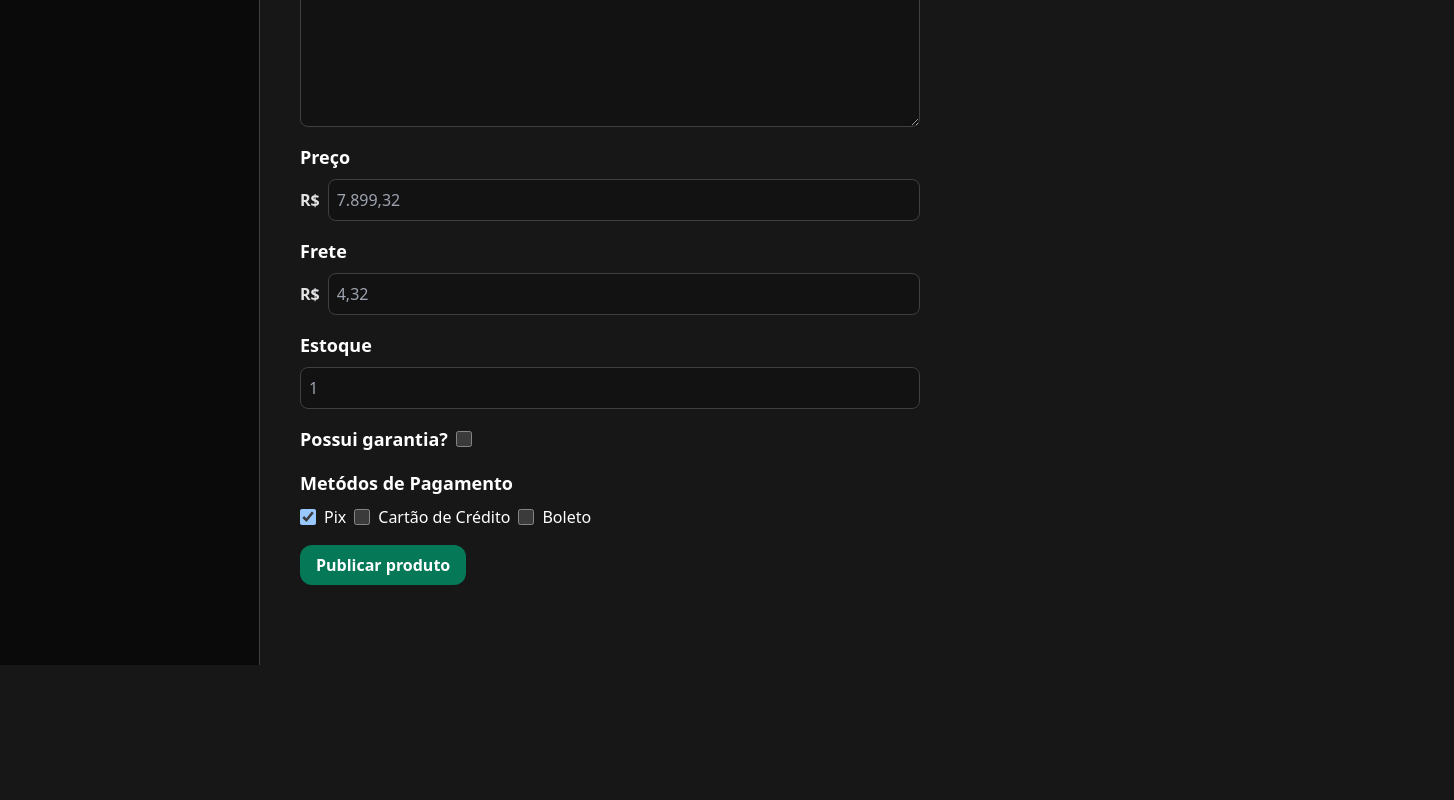
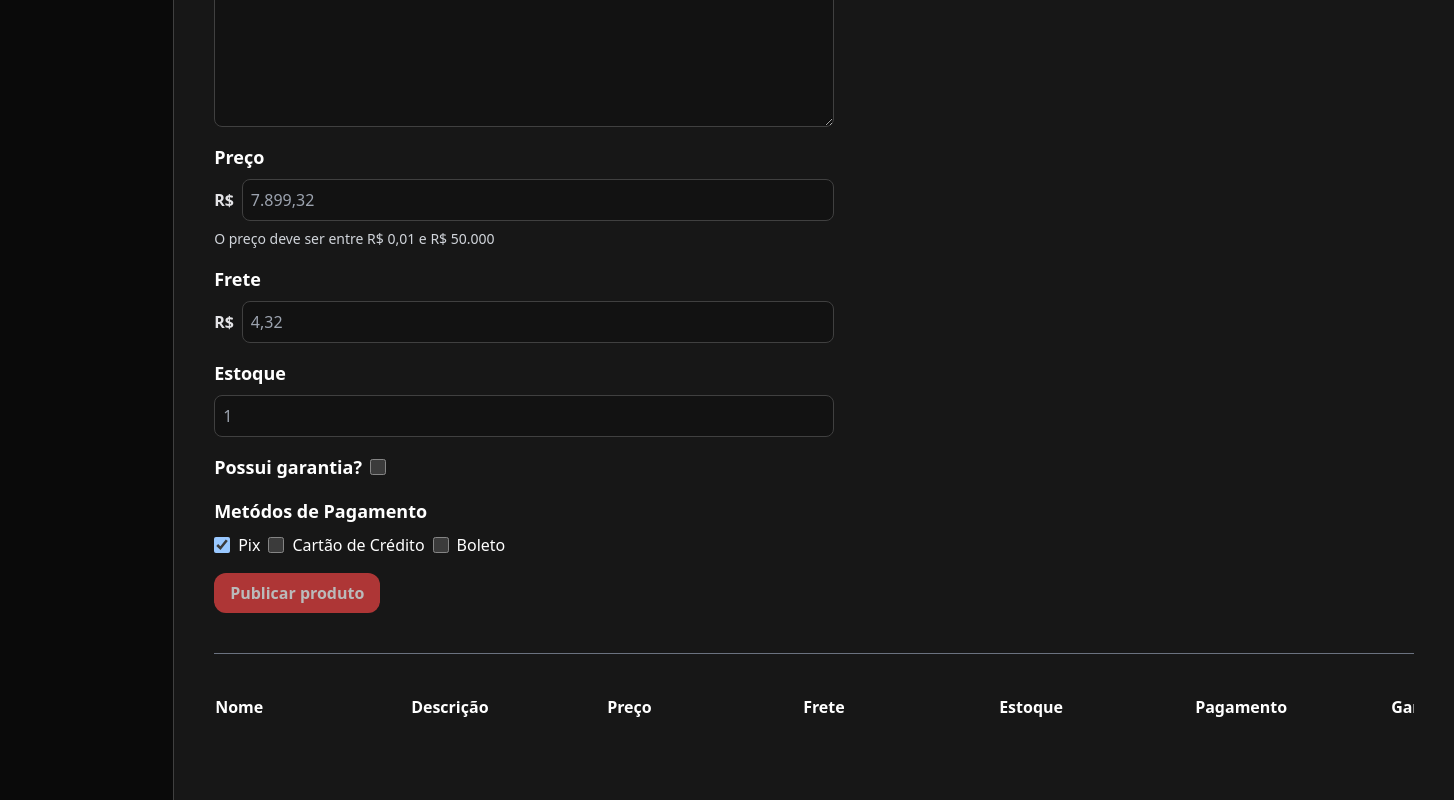
Before and after one commit to davipatricio/senai-curso-web, a React (Vite) app: page /cadastro-produtos in a window 1280 px wide. Shown: the part 414-1214 px from the top of the page, 1454 px wide, since content can reach past the window. Before the commit the page ends 1079 px from the top, so only its background shows below. Built offline with nearby package versions, Linux system fonts and the light colour scheme.

Commit message:
add table to list products

```diff
--- /dev/null
+++ b/src/pages/cadastro-produtos/Form.tsx
@@ -0,0 +1,207 @@
+import { ChangeEvent, useState } from "react";
+
+type SupportedPaymentMethods = keyof typeof PaymentMethods;
+
+export interface RegisterProductState {
+  name: string;
+  description: string;
+  base64: string;
+  garantia: boolean;
+  price: number;
+  frete: number;
+  quantity: number;
+  paymentMethods: SupportedPaymentMethods[];
+}
+
+interface CreateProductFormProps {
+  onAdd: (data: RegisterProductState) => void;
+}
+
+const PaymentMethods = {
+  pix: "Pix",
+  card: "Cartão de Crédito",
+  boleto: "Boleto",
+};
+
+const initialProductData = {
+  name: "",
+  description: "",
+  base64: "",
+  garantia: false,
+  price: 0,
+  quantity: 0,
+  frete: 0,
+  paymentMethods: ["pix"],
+} as RegisterProductState;
+
+export default function CreateProductForm({ onAdd }: CreateProductFormProps) {
+  const [data, setData] = useState<RegisterProductState>(initialProductData);
+
+  const handleTextChange = (
+    e: ChangeEvent<HTMLInputElement | HTMLTextAreaElement>,
+  ) => {
+    const { name, value } = e.target;
+    setData({
+      ...data,
+      [name]: value,
+    });
+  };
+
+  const handleCheckbox = (e: ChangeEvent<HTMLInputElement>) => {
+    const { name, checked } = e.target;
+    setData({
+      ...data,
+      [name]: checked,
+    });
+  };
+
+  const handlePaymentMethod = (method: SupportedPaymentMethods) => () => {
+    if (data.paymentMethods.includes(method))
+      setData({
+        ...data,
+        paymentMethods: data.paymentMethods.filter((t) => t !== method),
+      });
+    else
+      setData({
+        ...data,
+        paymentMethods: [...data.paymentMethods, method],
+      });
+  };
+
+  const handleButtonSubmit = () => {
+    onAdd(data);
+    setData(initialProductData);
+  };
+
+  return (
+    <>
+      <label className="flex flex-col gap-2">
+        <p className="font-bold text-lg">Nome do Produto</p>
+        <input
+          className="peer p-2 rounded-lg border border-neutral-700"
+          type="text"
+          placeholder="iPhone 15 Pro Apple 128GB, Câmera Tripla 48MP"
+          name={"name"}
+          value={data.name}
+          onChange={handleTextChange}
+          required
+          minLength={4}
+          maxLength={60}
+        />
+        <p className="hidden text-red-500 font-bold peer-[:not(:placeholder-shown):invalid]:flex">
+          Insira um nome válido.
+        </p>
+      </label>
+      <label className="flex flex-col gap-2">
+        <p className="font-bold text-lg">Descrição do Produto</p>
+        <textarea
+          className="peer p-2 rounded-lg border border-neutral-700 min-h-[210px] max-h-[360px]"
+          placeholder="O iPhone 15 Pro tem design robusto e leve em titânio aeroespacial. Na parte de trás, vidro..."
+          name={"description"}
+          value={data.description}
+          onChange={handleTextChange}
+          required
+          minLength={10}
+        />
+        <p className="hidden text-red-500 font-bold peer-[:not(:placeholder-shown):invalid]:flex">
+          Insira uma descrição válida com no mínimo 10 caracteres.
+        </p>
+      </label>
+      <label className="flex flex-col gap-2">
+        <p className="font-bold text-lg">Preço</p>
+        <div className="flex gap-2 items-center">
+          <span className="text-md font-bold text-zinc-200">R$</span>
+          <input
+            className="peer p-2 rounded-lg w-full border border-neutral-700"
+            type="number"
+            placeholder="7.899,32"
+            min={1}
+            max={50000}
+            name={"price"}
+            value={data.price === 0 ? "" : data.price}
+            onChange={handleTextChange}
+            required
+          />
+        </div>
+        <p className="text-sm text-gray-300">
+          O preço deve ser entre R$ 0,01 e R$ 50.000
+        </p>
+      </label>
+      <label className="flex flex-col gap-2">
+        <p className="font-bold text-lg">Frete</p>
+        <div className="flex gap-2 items-center">
+          <span className="text-md font-bold text-zinc-200">R$</span>
+          <input
+            className="p-2 rounded-lg w-full border border-neutral-700"
+            type="number"
+            placeholder="4,32"
+            min={0}
+            max={100}
+            name={"frete"}
+            value={data.frete === 0 ? "" : data.frete}
+            onChange={handleTextChange}
+            required
+          />
+        </div>
+      </label>
+      <label className="flex flex-col gap-2">
+        <p className="font-bold text-lg">Estoque</p>
+        <div className="flex gap-2">
+          <input
+            className="p-2 rounded-lg w-full border border-neutral-700"
+            type="number"
+            placeholder="1"
+            min={1}
+            max={100}
+            name={"quantity"}
+            value={data.quantity === 0 ? "" : data.quantity}
+            onChange={handleTextChange}
+            required
+          />
+        </div>
+      </label>
+      <label className="flex items-center gap-2">
+        <p className="font-bold text-lg">Possui garantia?</p>
+        <input
+          className="p-2 size-4 rounded-lg border border-neutral-700"
+          type="checkbox"
+          checked={data.garantia}
+          name={"garantia"}
+          onChange={handleCheckbox}
+        />
+      </label>
+      <div className="flex flex-col gap-2">
+        <p className="font-bold text-lg">Metódos de Pagamento</p>
+
+        <div className="flex gap-2">
+          {(Object.keys(PaymentMethods) as SupportedPaymentMethods[]).map(
+            (name) => (
+              <label className="flex items-center gap-2">
+                <input
+                  className="p-2 size-4 rounded-lg border border-neutral-700"
+                  type="checkbox"
+                  checked={data.paymentMethods.includes(name)}
+                  onChange={handlePaymentMethod(name)}
+                />
+                <p>{PaymentMethods[name]}</p>
+              </label>
+            ),
+          )}
+        </div>
+      </div>
+
+      <div>
+        <button
+          type="button"
+          onClick={handleButtonSubmit}
+          disabled={
+            !data.name || !data.description || !data.price || !data.quantity
+          }
+          className="bg-emerald-700 hover:bg-emerald-800 focus:bg-emerald-800 group-invalid:cursor-not-allowed group-invalid:opacity-70 group-invalid:!bg-red-500 p-2 px-4 rounded-xl font-bold transition-all duration-500"
+        >
+          Publicar produto
+        </button>
+      </div>
+    </>
+  );
+}
--- a/src/pages/cadastro-produtos/index.tsx
+++ b/src/pages/cadastro-produtos/index.tsx
@@ -1,198 +1,77 @@
-import { FormEvent, ChangeEvent, useState } from "react";
-
-type SupportedPaymentMethods = keyof typeof PaymentMethods;
-
-interface RegisterProductState {
-  name: string;
-  description: string;
-  base64: string;
-  garantia: boolean;
-  price: number;
-  frete: number;
-  quantity: number;
-  paymentMethods: SupportedPaymentMethods[];
-}
-
-const PaymentMethods = {
-  pix: "Pix",
-  card: "Cartão de Crédito",
-  boleto: "Boleto",
-};
+import { FormEvent, useState } from "react";
+import CreateProductForm, { RegisterProductState } from "./Form";
+import { numberToPrice } from "../../utils/lib";
 
 export default function CadastroProdutos() {
-  const [data, setData] = useState<RegisterProductState>({
-    name: "",
-    description: "",
-    base64: "",
-    garantia: false,
-    price: 0,
-    quantity: 0,
-    frete: 0,
-    paymentMethods: ["pix"],
-  });
-
-  const handleTextChange = (
-    e: ChangeEvent<HTMLInputElement | HTMLTextAreaElement>
-  ) => {
-    const { name, value } = e.target;
-    setData({
-      ...data,
-      [name]: value,
-    });
-  };
-
-  const handleCheckbox = (e: ChangeEvent<HTMLInputElement>) => {
-    const { name, checked } = e.target;
-    setData({
-      ...data,
-      [name]: checked,
-    });
-  };
-
-  const handlePaymentMethod = (method: SupportedPaymentMethods) => () => {
-    if (data.paymentMethods.includes(method))
-      setData({
-        ...data,
-        paymentMethods: data.paymentMethods.filter((t) => t !== method),
-      });
-    else
-      setData({
-        ...data,
-        paymentMethods: [...data.paymentMethods, method],
-      });
-  };
+  const [createdProducts, setCreatedProducts] = useState<
+    RegisterProductState[]
+  >([]);
 
   const handleSubmit = (e: FormEvent<HTMLFormElement>) => {
     e.preventDefault();
     alert("Ainda não fiz.");
   };
 
+  const onAdd = (data: RegisterProductState) => {
+    setCreatedProducts((old) => [...old, data]);
+  };
+
   return (
-    <form onSubmit={handleSubmit}>
+    <form className="group" onSubmit={handleSubmit}>
       <h1 className="font-bold text-2xl">Cadastro de Produtos</h1>
 
       <div className="flex flex-col gap-4 my-10 max-w-[620px] w-full">
-        <label className="flex flex-col gap-2">
-          <p className="font-bold text-lg">Nome do Produto</p>
-          <input
-            className="peer p-2 rounded-lg border border-neutral-700"
-            type="text"
-            placeholder="iPhone 15 Pro Apple 128GB, Câmera Tripla 48MP"
-            name={"name"}
-            value={data.name}
-            onChange={handleTextChange}
-            required
-            minLength={4}
-            maxLength={60}
-          />
-          <p className="hidden text-red-500 font-bold peer-[:not(:placeholder-shown):invalid]:flex">
-            Insira um nome válido.
-          </p>
-        </label>
-        <label className="flex flex-col gap-2">
-          <p className="font-bold text-lg">Descrição do Produto</p>
-          <textarea
-            className="peer p-2 rounded-lg border border-neutral-700 min-h-[210px] max-h-[360px]"
-            placeholder="O iPhone 15 Pro tem design robusto e leve em titânio aeroespacial. Na parte de trás, vidro..."
-            name={"descriptionasd"}
-            value={data.description}
-            onChange={handleTextChange}
-            required
-            minLength={10}
-          />
-          <p className="hidden text-red-500 font-bold peer-[:not(:placeholder-shown):invalid]:flex">
-            Insira uma descrição válida com no mínimo 10 caracteres.
-          </p>
-        </label>
-        <label className="flex flex-col gap-2">
-          <p className="font-bold text-lg">Preço</p>
-          <div className="flex gap-2 items-center">
-            <span className="text-md font-bold text-zinc-200">R$</span>
-            <input
-              className="peer p-2 rounded-lg w-full border border-neutral-700"
-              type="number"
-              placeholder="7.899,32"
-              min={1}
-              max={10000}
-              name={"price"}
-              value={data.price === 0 ? "" : data.price}
-              onChange={handleTextChange}
-              required
-            />
+        <CreateProductForm onAdd={onAdd} />
+      </div>
+
+      {/* <div className="flex flex-col gap-1">
+        {createdProducts.map((product) => (
+          <div>
+            {product.name} - {product.description.slice(0, 10)} -{" "}
+            {numberToPrice(product.price)}
           </div>
-        </label>
-        <label className="flex flex-col gap-2">
-          <p className="font-bold text-lg">Frete</p>
-          <div className="flex gap-2 items-center">
-            <span className="text-md font-bold text-zinc-200">R$</span>
-            <input
-              className="p-2 rounded-lg w-full border border-neutral-700"
-              type="number"
-              placeholder="4,32"
-              min={0}
-              max={100}
-              name={"frete"}
-              value={data.frete === 0 ? "" : data.frete}
-              onChange={handleTextChange}
-              required
-            />
-          </div>
-        </label>
-        <label className="flex flex-col gap-2">
-          <p className="font-bold text-lg">Estoque</p>
-          <div className="flex gap-2">
-            <input
-              className="p-2 rounded-lg w-full border border-neutral-700"
-              type="number"
-              placeholder="1"
-              min={1}
-              max={100}
-              name={"quantity"}
-              value={data.quantity === 0 ? "" : data.quantity}
-              onChange={handleTextChange}
-              required
-            />
-          </div>
-        </label>
-        <label className="flex items-center gap-2">
-          <p className="font-bold text-lg">Possui garantia?</p>
-          <input
-            className="p-2 size-4 rounded-lg border border-neutral-700"
-            type="checkbox"
-            checked={data.garantia}
-            name={"garantia"}
-            onChange={handleCheckbox}
-          />
-        </label>
+        ))}
+      </div> */}
 
-        <div className="flex flex-col gap-2">
-          <p className="font-bold text-lg">Metódos de Pagamento</p>
-
-          <div className="flex gap-2">
-            {(Object.keys(PaymentMethods) as SupportedPaymentMethods[]).map(
-              (name) => (
-                <label className="flex items-center gap-2">
-                  <input
-                    className="p-2 size-4 rounded-lg border border-neutral-700"
-                    type="checkbox"
-                    checked={data.paymentMethods.includes(name)}
-                    onChange={handlePaymentMethod(name)}
-                  />
-                  <p>{PaymentMethods[name]}</p>
-                </label>
-              )
-            )}
-          </div>
-        </div>
-
-        <div>
-          <button
-            type="submit"
-            className="bg-emerald-700 hover:bg-emerald-800 focus:bg-emerald-800 p-2 px-4 rounded-xl font-bold"
-          >
-            Publicar produto
-          </button>
-        </div>
+      <div className="overflow-x-auto border-t border-t-gray-500 py-10">
+        <table className="table-auto w-full">
+          <thead>
+            <tr className="flex gap-4">
+              <th className="text-start w-[180px]">Nome</th>
+              <th className="text-start w-[180px]">Descrição</th>
+              <th className="text-start w-[180px]">Preço</th>
+              <th className="text-start w-[180px]">Frete</th>
+              <th className="text-start w-[180px]">Estoque</th>
+              <th className="text-start w-[180px]">Pagamento</th>
+              <th className="text-start w-[180px]">Garantia?</th>
+            </tr>
+          </thead>
+          <tbody>
+            {createdProducts.map((product) => (
+              <tr className="flex gap-4">
+                <td className="w-[180px] overflow-hidden">{product.name}</td>
+                <td className="w-[180px] overflow-hidden">
+                  {product.description}
+                </td>
+                <td className="w-[180px] overflow-hidden">
+                  {numberToPrice(product.price)}
+                </td>
+                <td className="w-[180px] overflow-hidden">
+                  {numberToPrice(product.frete)}
+                </td>
+                <td className="w-[180px] overflow-hidden">
+                  {product.quantity}
+                </td>
+                <td className="w-[180px] overflow-hidden">
+                  {product.paymentMethods.join(", ")}
+                </td>
+                <td className="w-[180px] overflow-hidden">
+                  {product.garantia ? "Sim" : "Não"}
+                </td>
+              </tr>
+            ))}
+          </tbody>
+        </table>
       </div>
     </form>
   );
```
